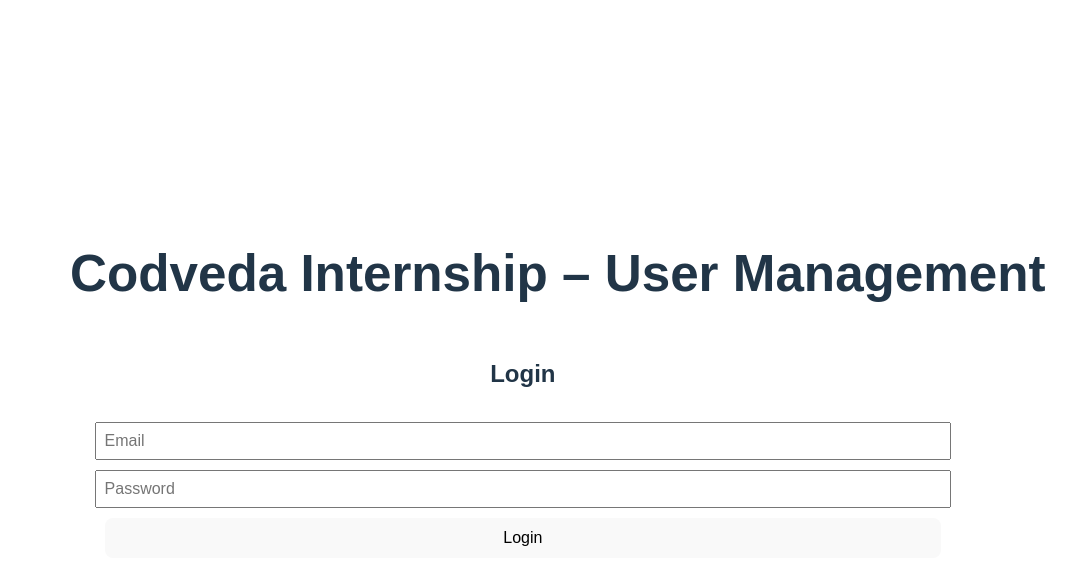
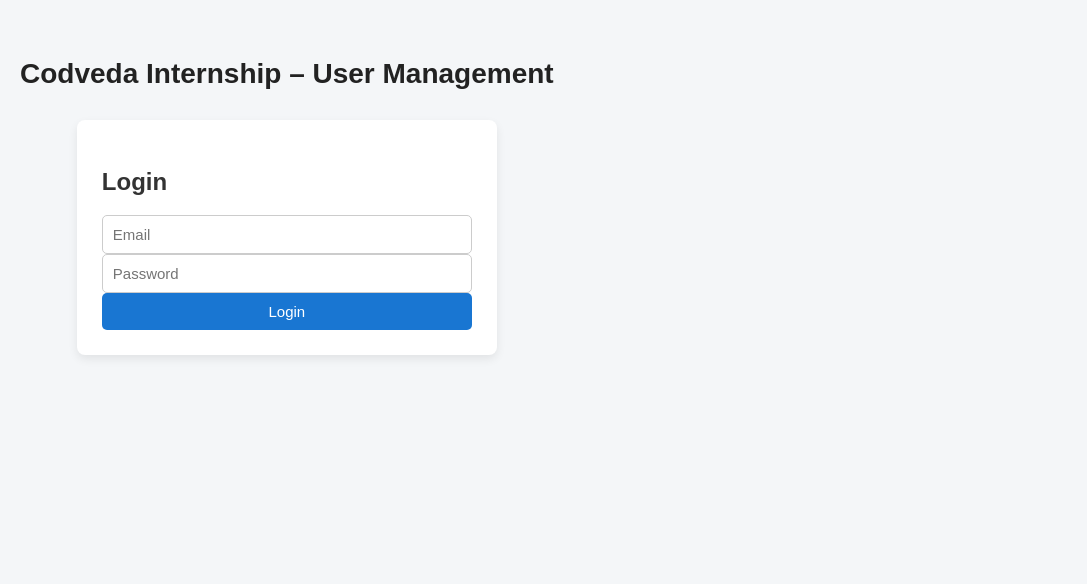
Before and after one commit to thecallistusaidoo/Codveda-Internship, a React app in the folder Frontend/: page / in a window 1280 px wide. Shown: the top 584 px of the page, without its empty margins (0-1087 px from the left). Built offline with nearby package versions, Linux system fonts and the light colour scheme; the HTML template or start-up script is replaced by a standard one.

Commit message:
Redesigned the pages

```diff
--- a/Frontend/src/App.css
+++ b/Frontend/src/App.css
@@ -1,36 +1,135 @@
+/* Reset & base */
+* {
+  box-sizing: border-box;
+}
+
+body {
+  margin: 0;
+  padding: 0;
+  background: #f4f6f8;
+  font-family: Arial, Helvetica, sans-serif;
+}
+
+/* App container */
 .container {
-  max-width: 100%;
+  min-height: 100vh;
   display: flex;
   flex-direction: column;
-  margin: 40px auto;
-  font-family: Arial, Helvetica, sans-serif;
-  justify-content: center;
+  align-items: center;
+  padding: 40px 20px;
 }
 
-
+/* Headings */
 h1 {
   text-align: center;
-  padding-left: 70px;
+  margin-bottom: 30px;
+  font-size: 28px;
+  color: #222;
 }
+
 h2 {
-  text-align: center;
+  margin-bottom: 15px;
+  color: #333;
 }
-form {
-  display: flex;
-  flex-direction: column;
+
+/* Card style for forms & lists */
+form,
+.user-card {
+  background: #ffffff;
+  width: 100%;
+  max-width: 420px;
+  padding: 25px;
+  border-radius: 8px;
+  box-shadow: 0 4px 10px rgba(0, 0, 0, 0.08);
+  margin-bottom: 25px;
+}
+
+/* Inputs & select */
+input,
+select {
+  width: 100%;
+  padding: 10px;
+  font-size: 15px;
+  border-radius: 5px;
+  border: 1px solid #ccc;
+}
+
+input:disabled {
+  background: #f0f0f0;
+  cursor: not-allowed;
+}
+
+/* Buttons */
+button {
+  width: 100%;
+  padding: 10px;
+  background: #1976d2;
+  color: white;
+  border: none;
+  border-radius: 5px;
+  font-size: 15px;
+  cursor: pointer;
+  transition: background 0.2s ease;
+}
+
+button:hover {
+  background: #125ea8;
+}
+
+/* Logout button */
+.logout-btn {
+  max-width: 420px;
+  margin-bottom: 20px;
+  background: #d32f2f;
+}
+
+.logout-btn:hover {
+  background: #b71c1c;
+}
+
+/* User list */
+.user-list {
+  width: 100%;
+  max-width: 700px;
+}
+
+.user-list ul {
+  list-style: none;
+  padding: 0;
+  margin: 0;
+}
+
+.user-list li {
+  background: #ffffff;
+  padding: 15px;
+  border-radius: 6px;
+  box-shadow: 0 2px 6px rgba(0, 0, 0, 0.06);
+  margin-bottom: 12px;
+  display: grid;
+  grid-template-columns: 1fr 1fr 1fr auto;
   gap: 10px;
-  margin-bottom: 30px;
   align-items: center;
 }
 
-input {
-  padding: 8px;
-  font-size: 16px;
-  width: 80%;
+/* Delete button */
+.user-list button {
+  background: #e53935;
 }
 
-button {
-  padding: 10px;
-  cursor: pointer;
-  width: 80%;
+.user-list button:hover {
+  background: #c62828;
 }
+
+/* Success message */
+.success {
+  color: green;
+  text-align: center;
+  margin-top: 10px;
+  font-size: 14px;
+}
+
+/* Loading / empty text */
+p {
+  color: #555;
+  text-align: center;
+}
--- a/Frontend/src/App.jsx
+++ b/Frontend/src/App.jsx
@@ -110,7 +110,7 @@
     <h1>Codveda Internship – User Management</h1>
 
     {isLoggedIn && (
-      <button onClick={handleLogout}>
+      <button className="logout-btn" onClick={handleLogout}>
         Logout
       </button>
     )}
--- a/Frontend/src/components/UserForm.jsx
+++ b/Frontend/src/components/UserForm.jsx
@@ -73,7 +73,7 @@
 
       <button type="submit">Add User</button>
 
-      {success && <p>User added successfully!</p>}
+      {success && <p className="success">User added successfully!</p>}
     </form>
   );
 }
--- a/Frontend/src/components/UserList.jsx
+++ b/Frontend/src/components/UserList.jsx
@@ -1,6 +1,6 @@
 function UserList({ users, onDelete, onEdit, currentUserRole }) {
   return (
-    <div>
+    <div className="user-list">
       <h2>User List</h2>
 
       {users.length === 0 ? (
```
